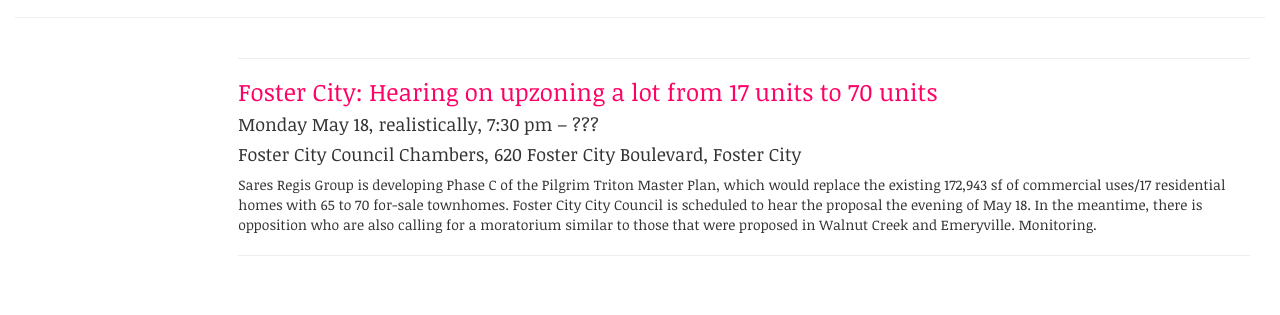
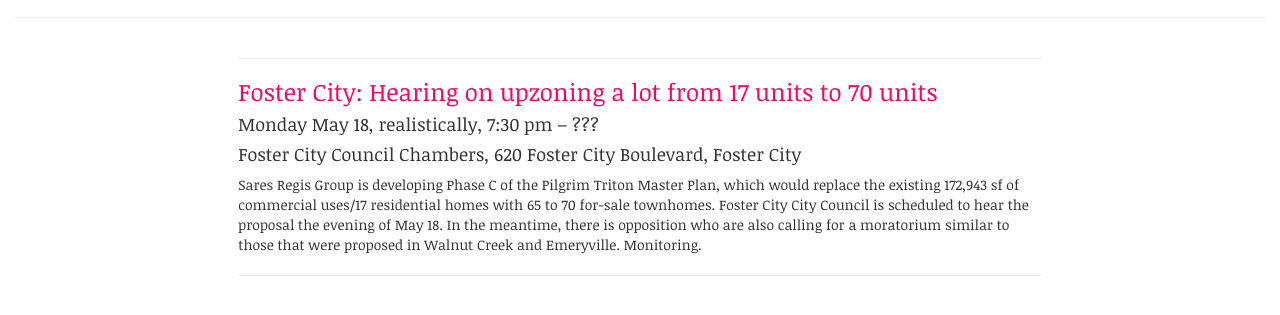
Before and after one commit to sfbarf/sfbarf.github.io, a plain HTML site: page pages/past_hearings.html in a window 1280 px wide. Shown: the part 103-418 px from the top of the page. Drawn offline with Linux system fonts and the light colour scheme.

Commit message:
Update past_hearings.html

```diff
--- a/pages/past_hearings.html
+++ b/pages/past_hearings.html
@@ -82,7 +82,7 @@
 <!-- col 1 -->
 <div class="col-md-2"></div>
 
-<div class="col-md-10"> <!-- open column 2-->
+<div class="col-md-8"> <!-- open column 2-->
     <hr>
     <div>
 	  <h3><a href="/pages/Foster_City.html">Foster City: Hearing on upzoning a lot from 17 units to 70 units</a></h3>
@@ -97,6 +97,7 @@
 	</div>
     <hr>
 </div><!-- close column 2-->
+<div class="col-md-2"></div>
 </div>
 
 
```
